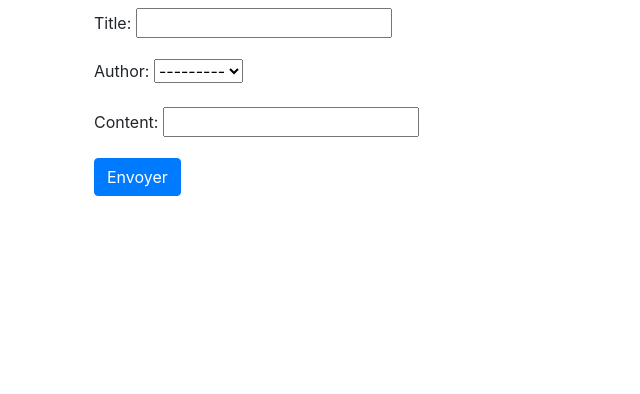
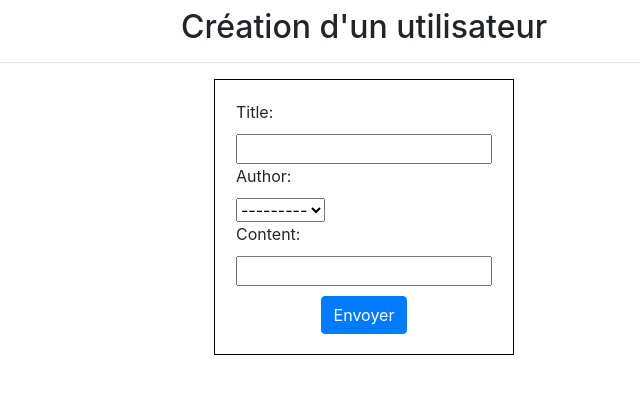
Before and after one commit to Binair-Dev/Python-Django-Template, a Django app: page /article/create/ in a window 1280 px wide. Shown: the part 56-450 px from the top of the page, without its empty margins (276-916 px from the left). Run offline with Django 5.2, Linux system fonts and the light colour scheme; data that the repository does not hold is empty.

Commit message:
ui update, article delete created, and re adapter css for the forms only

```diff
--- a/monBlog/article/templates/article_create.html
+++ b/monBlog/article/templates/article_create.html
@@ -1,15 +1,16 @@
-{% extends 'base.html' %}
+{% extends 'base.html' %}{% load static %}
 {% block title %}Création des articles{% endblock %}
 {% block content %}
+<link rel="stylesheet" type="text/css" href="{% static 'style.css' %}">
+<h2>Création d'un utilisateur</h2>
+<hr>
 <div class="container">
-  <div class="row justify-content-center">
-    <div class="col-6">
-      <form>
-        {% csrf_token %}
-        {{ form.as_p }}
+  <form method="post">
+      {% csrf_token %}
+      {{ form }}
+      <div class="d-flex justify-content-center">
         <button type="POST" class="btn btn-primary">Envoyer</button>
-      </form>
-    </div>
-  </div>
+      </div>
+  </form>
 </div>
 {% endblock%}
--- a/monBlog/article/views.py
+++ b/monBlog/article/views.py
@@ -56,3 +56,13 @@ def article_update(request, id):
         article = Article.objects.get(id=id)
         form = Update_article_form(instance=article)
         return render(request, 'article_update.html', {'form': form})
+
+
+
+def article_delete(request, id):
+    if request.method == 'POST':
+        Article.objects.filter(id=id).delete()
+        response = HttpResponse('<script>alert("L\'article a été supprimé avec succès."); window.location.href="/";</script>')
+        return response
+    else:
+        return redirect('article_list')
--- a/monBlog/monBlog/urls.py
+++ b/monBlog/monBlog/urls.py
@@ -11,4 +11,5 @@ urlpatterns = [
     path('article/create/', article_views.article_create, name='article_create'),
     path('author/create/', article_views.author_create, name='author_create'),
     path('article/update/<int:id>/', article_views.article_update),
+    path('article/delete/<int:id>/', article_views.article_delete),
 ]
--- a/monBlog/static/style.css
+++ b/monBlog/static/style.css
@@ -1,18 +1,30 @@
-body {
-    font-family: Arial, sans-serif;
+.container {
+    display: flex;
+    justify-content: center;
+    align-items: center;
+    border: 1px solid black;
+    width: 300px;
+    padding: 20px;
 }
-.book-info {
-    margin: 20px auto;
-    padding: 20px;
-    border: 1px solid #ccc;
-    box-shadow: 0 2px 4px rgba(0,0,0,0.3);
-    background-color: red;
+
+.container label {
+  display: block;
+  margin-bottom: 10px;
 }
-.book-info h2 {
-    font-size: 1.5em;
-    margin-top: 0;
-    color: #333;
+
+.container button {
+  margin-top: 10px;
 }
-.book-info p {
-    margin: 10px 0;
+
+h2 {
+  text-align: center;
 }
+
+.black-text {
+  color: black;
+}
+
+.inline-flex-padded {
+  display: flex;
+  padding-left: 10px;
+}
--- a/monBlog/templates/base.html
+++ b/monBlog/templates/base.html
@@ -17,10 +17,10 @@
                 <a class="nav-link active" aria-current="page" href="/">Accueil</a>
               </li>
               <li class="nav-item">
-                <a class="nav-link" href="/article/create/">Créer un auteur</a>
+                <a class="nav-link" href="/author/create/">Créer un auteur</a>
               </li>
               <li class="nav-item">
-                <a class="nav-link" href="/author/create/">Créer un article</a>
+                <a class="nav-link" href="/article/create/">Créer un article</a>
               </li>
             </ul>
           </div>
```
Also changed, not shown: monBlog/article/templates/article_list.html (+16 -1 lines), monBlog/article/templates/article_update.html (+14 -7 lines), monBlog/article/templates/author_create.html (+11 -10 lines).
